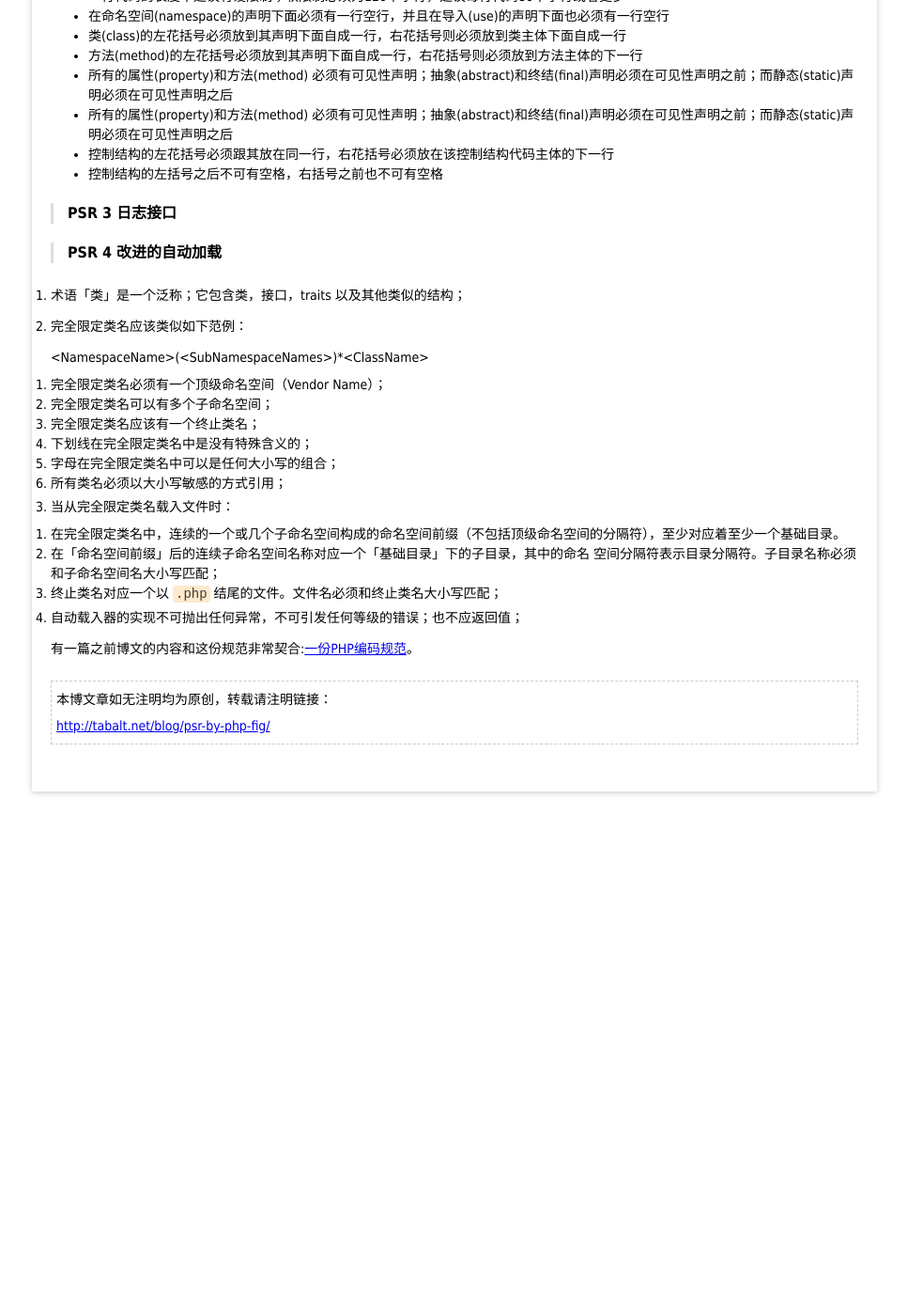
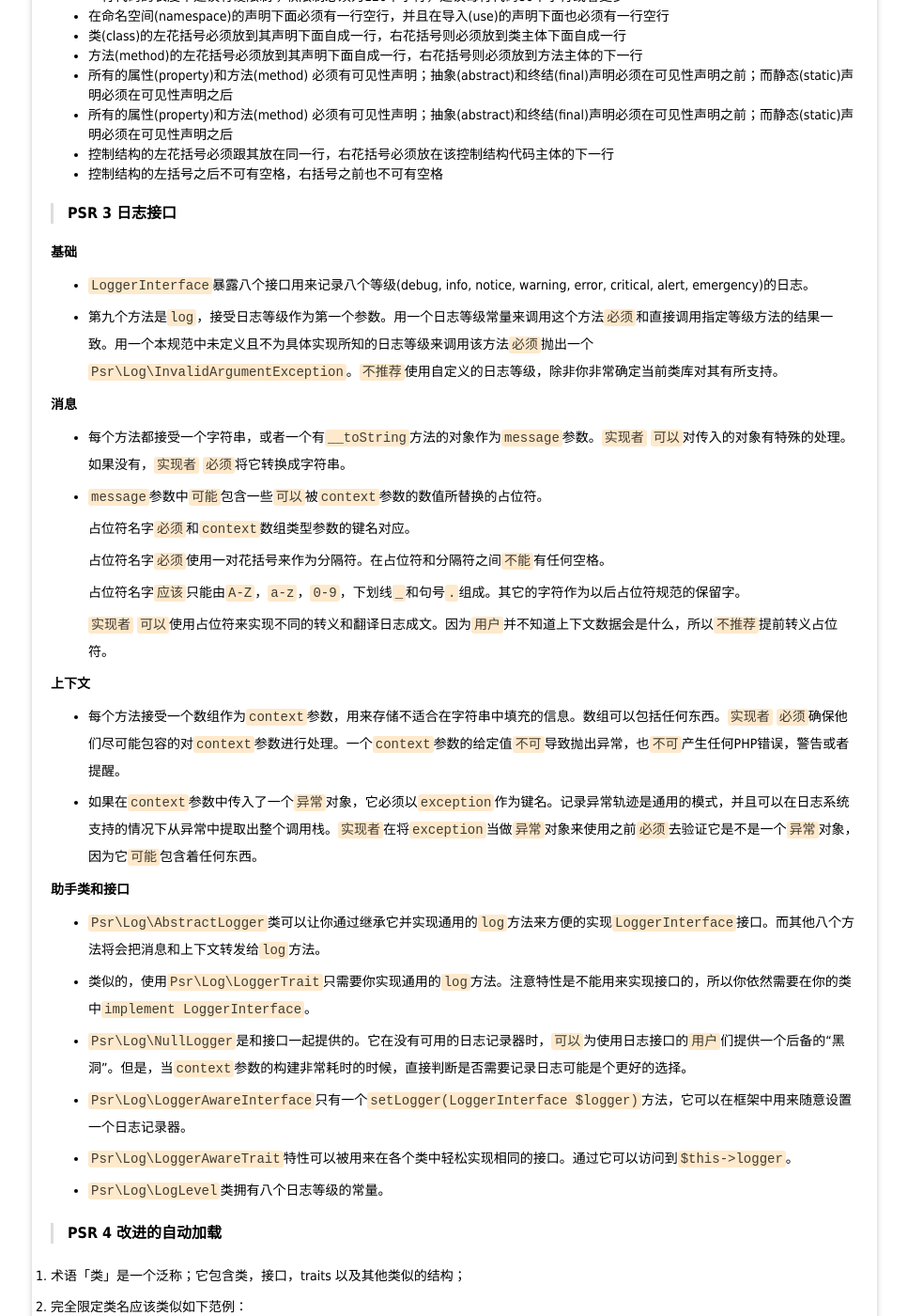
Before and after one commit to tabalt/tabalt.github.io, a Jekyll site: the page built from _posts/php/2015-02-28-psr-by-php-fig.md, in a window 1280 px wide and 1400 px high, scrolled down 2052 px. Shown: the whole window at 94% size, without its empty margins (156-1123 px from the left). Built offline with Jekyll 4.4.1, drawn with Linux system fonts in a browser that asks for light colours; Markdown is read by kramdown in place of the engine named in the settings; comment, search, counter and statistics services are not loaded; before the commit the page ends 2914 px from its top, so only the background shows below that.

Commit message:
update blog

```diff
--- a/_posts/php/2015-02-28-psr-by-php-fig.md
+++ b/_posts/php/2015-02-28-psr-by-php-fig.md
@@ -107,6 +107,50 @@ PSR是PHP通用性框架小组 （[PHP Framework Interop Group](http://www.php-f
 ### PSR 3 日志接口
 
 
+#### 基础
+
+- `LoggerInterface`暴露八个接口用来记录八个等级(debug, info, notice, warning, error, critical, alert, emergency)的日志。
+
+- 第九个方法是`log`，接受日志等级作为第一个参数。用一个日志等级常量来调用这个方法`必须`和直接调用指定等级方法的结果一致。用一个本规范中未定义且不为具体实现所知的日志等级来调用该方法`必须`抛出一个`Psr\Log\InvalidArgumentException`。`不推荐`使用自定义的日志等级，除非你非常确定当前类库对其有所支持。
+
+[RFC 5424]: http://tools.ietf.org/html/rfc5424
+
+#### 消息
+
+- 每个方法都接受一个字符串，或者一个有`__toString`方法的对象作为`message`参数。`实现者` `可以`对传入的对象有特殊的处理。如果没有，`实现者` `必须`将它转换成字符串。
+
+- `message`参数中`可能`包含一些`可以`被`context`参数的数值所替换的占位符。
+
+  占位符名字`必须`和`context`数组类型参数的键名对应。
+
+  占位符名字`必须`使用一对花括号来作为分隔符。在占位符和分隔符之间`不能`有任何空格。
+
+  占位符名字`应该`只能由`A-Z`，`a-z`，`0-9`，下划线`_`和句号`.`组成。其它的字符作为以后占位符规范的保留字。
+
+  `实现者` `可以`使用占位符来实现不同的转义和翻译日志成文。因为`用户`并不知道上下文数据会是什么，所以`不推荐`提前转义占位符。
+
+
+#### 上下文
+
+- 每个方法接受一个数组作为`context`参数，用来存储不适合在字符串中填充的信息。数组可以包括任何东西。`实现者` `必须`确保他们尽可能包容的对`context`参数进行处理。一个`context`参数的给定值`不可`导致抛出异常，也`不可`产生任何PHP错误，警告或者提醒。
+
+- 如果在`context`参数中传入了一个`异常`对象，它必须以`exception`作为键名。记录异常轨迹是通用的模式，并且可以在日志系统支持的情况下从异常中提取出整个调用栈。`实现者`在将`exception`当做`异常`对象来使用之前`必须`去验证它是不是一个`异常`对象，因为它`可能`包含着任何东西。
+
+#### 助手类和接口
+
+- `Psr\Log\AbstractLogger`类可以让你通过继承它并实现通用的`log`方法来方便的实现`LoggerInterface`接口。而其他八个方法将会把消息和上下文转发给`log`方法。
+
+- 类似的，使用`Psr\Log\LoggerTrait`只需要你实现通用的`log`方法。注意特性是不能用来实现接口的，所以你依然需要在你的类中`implement LoggerInterface`。
+
+- `Psr\Log\NullLogger`是和接口一起提供的。它在没有可用的日志记录器时，`可以`为使用日志接口的`用户`们提供一个后备的“黑洞”。但是，当`context`参数的构建非常耗时的时候，直接判断是否需要记录日志可能是个更好的选择。
+
+- `Psr\Log\LoggerAwareInterface`只有一个`setLogger(LoggerInterface $logger)`方法，它可以在框架中用来随意设置一个日志记录器。
+
+- `Psr\Log\LoggerAwareTrait`特性可以被用来在各个类中轻松实现相同的接口。通过它可以访问到`$this->logger`。
+
+- `Psr\Log\LogLevel`类拥有八个日志等级的常量。
+
+
 ### PSR 4 改进的自动加载
 
 1. 术语「类」是一个泛称；它包含类，接口，traits 以及其他类似的结构；
```
